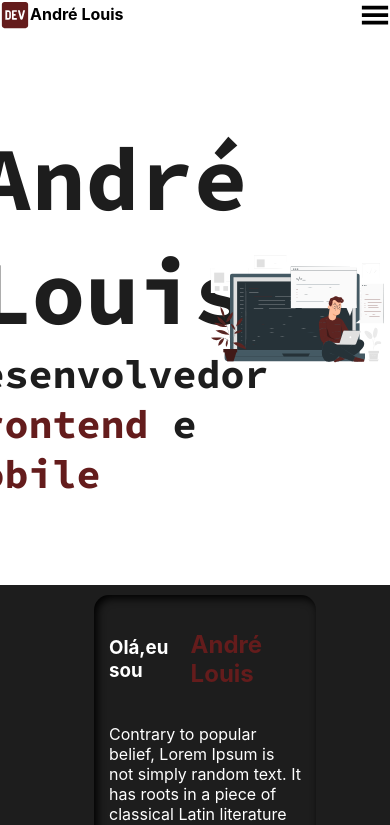
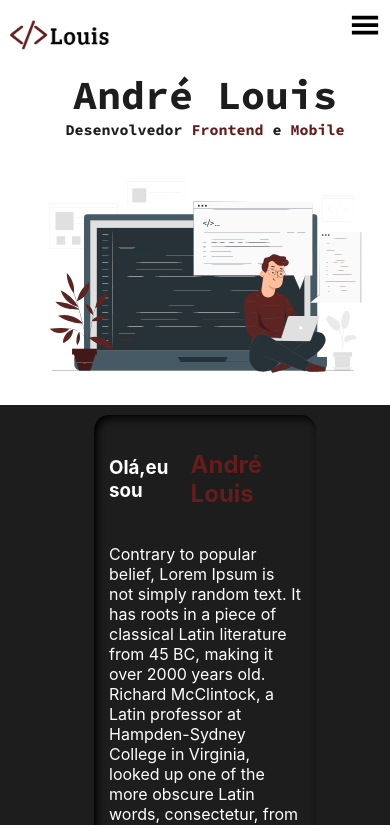
Before and after one commit to aandrelouis/repositorio, a Next.js app: page / in a window 390 px wide. Shown: the top 825 px of the page. Built offline with nearby package versions, Linux system fonts and the light colour scheme; a web font is replaced by a local one.

Commit message:
responsividade Intro Mobile

```diff
--- a/containers/Header/index.js
+++ b/containers/Header/index.js
@@ -12,10 +12,7 @@ export function Header(){
         <>
         <div className={styles.container}>
             <div className={styles.box}>
-                <FaDev className={styles.icon} size={55} color={"#641c1c"}/>
-                <div className={styles.boxName}>
-                    <h1>André Louis</h1>
-                </div>
+                <img data-aos="fade-right" className={styles.Icon}  src="IconeLouis.png" alt="Louis" />
             </div>
 
             <div className={styles.boxInfo}>
--- a/styles/containers/Header.module.css
+++ b/styles/containers/Header.module.css
@@ -2,7 +2,7 @@
     background-color: var(--white);
     width: 100%;
     margin: 0;
-    padding: 0;
+    padding: 10px;
     display: flex;
     flex-direction: row;
     justify-content: space-between;
@@ -22,6 +22,10 @@
 }
 .box h1{
     margin:0px;
+}
+.box img{
+    height: 55px;
+    width: auto;
 }
 
 .boxName {
@@ -91,6 +95,9 @@
     .boxInfo{
         display: none;
     }
+    .box img{
+        height: 50px;
+    }
 }
 
 
--- a/styles/containers/Intro.module.css
+++ b/styles/containers/Intro.module.css
@@ -64,3 +64,90 @@
     flex-direction: row;
     align-items: center;
 }
+
+@media (max-width: 900px){
+    .container{
+        flex-direction: column;
+        margin-bottom: 10px;
+    }
+    .boxResume {
+        width: 100%;
+    }
+    .boxPhoto {
+        margin: 15px;
+        width: 90%;
+
+    }
+}
+
+@media (max-width: 800px){
+    .boxResume h1 {
+        font-size: 80px;
+
+    }
+    .boxResume h3 {
+        font-size: 30px;
+    }
+    .boxResume {
+        width: 100%;
+    }
+    .boxPhoto {
+        width: 80%;
+
+    }
+}
+
+@media (max-width: 600px){
+    .container{
+        height: 400px;
+        margin-bottom: 30px;
+    }
+
+    .boxResume h1 {
+        font-size: 50px;
+
+    }
+    .boxResume h3{
+        font-size: 20px;
+    }
+    .boxResume {
+        width: 100%;
+    }
+    .boxPhoto {
+        width: 90%;
+
+    }
+}
+
+@media (max-width: 425px){
+    .container{
+        margin-bottom: 0px;
+        height: 350px;
+    }
+
+    .boxResume h1 {
+        font-size: 40px;
+
+    }
+    .boxResume h3{
+        font-size: 15px;
+    }
+    .boxPhoto {
+        width: 90%;
+
+    }
+}
+
+@media (max-width: 300px){
+    .container{
+        height: 300px;
+    }
+
+    .boxResume h1 {
+        font-size: 30px;
+
+    }
+    .boxResume h3{
+        font-size: 12px;
+    }
+}
```
Also changed, not shown: public/IconeLouis.png (added).
